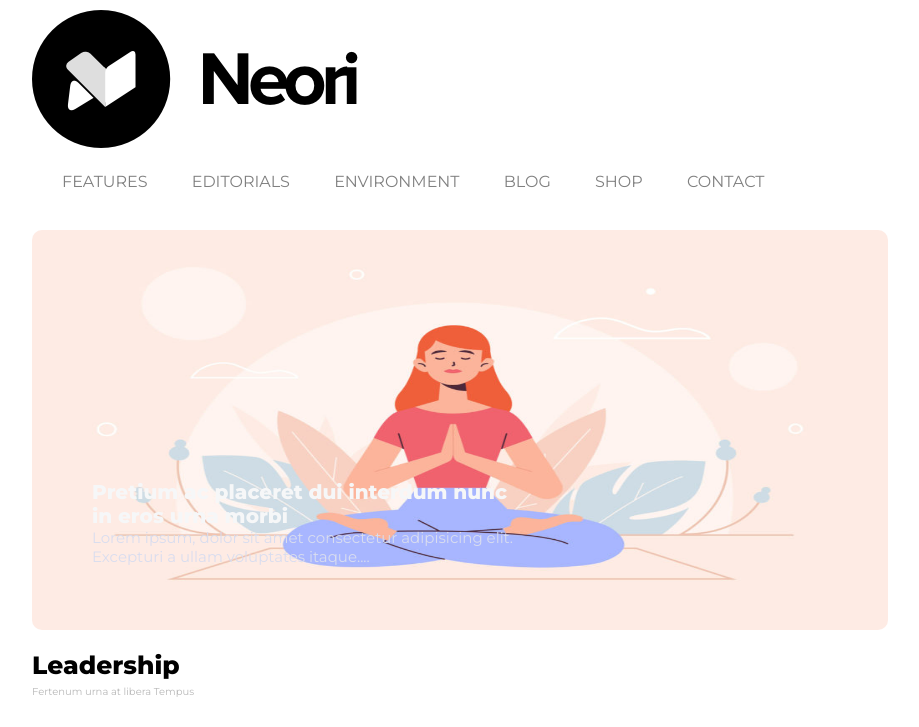
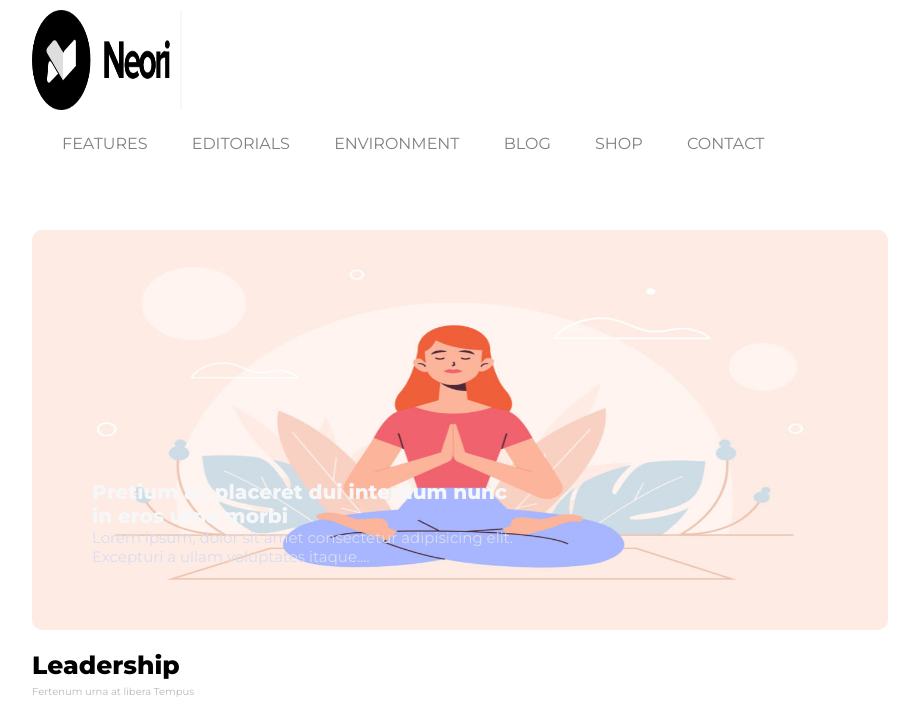
Before and after one commit to EdoardoRagazzi/htmlcss-wp, a plain HTML site: page index.html in a window 1280 px wide. Shown: the top 727 px of the page, without its empty margins (180-1099 px from the left). Drawn offline with Linux system fonts and the light colour scheme.

Commit message:
logosize + border

```diff
--- a/css/style.css
+++ b/css/style.css
@@ -19,14 +19,13 @@
 header{
     height: 200px;
     margin-top: 10px;
-
-
 }
-.img{
-    height: 10px;
-    width: 10px;
-
-    display: inline-block;
+div .img{
+    height: 100px;
+    width: 150px;
+     display: inline-block;
+     padding-right: 10px;
+     border-right: 2px solid #F6F7F8 ;
 }
 nav {
     padding: 20px 0;
--- a/index.html
+++ b/index.html
@@ -13,7 +13,7 @@
     <div class="container">
         <!-- inizio intestazione -->
         <header>
-            <div class="img"><img src="img/logo.png" alt="logo"></div>
+            <div class="img"><img src="img/logo.png" alt="logo" class="img"></div>
 
             <nav>
                 <ul>
```
